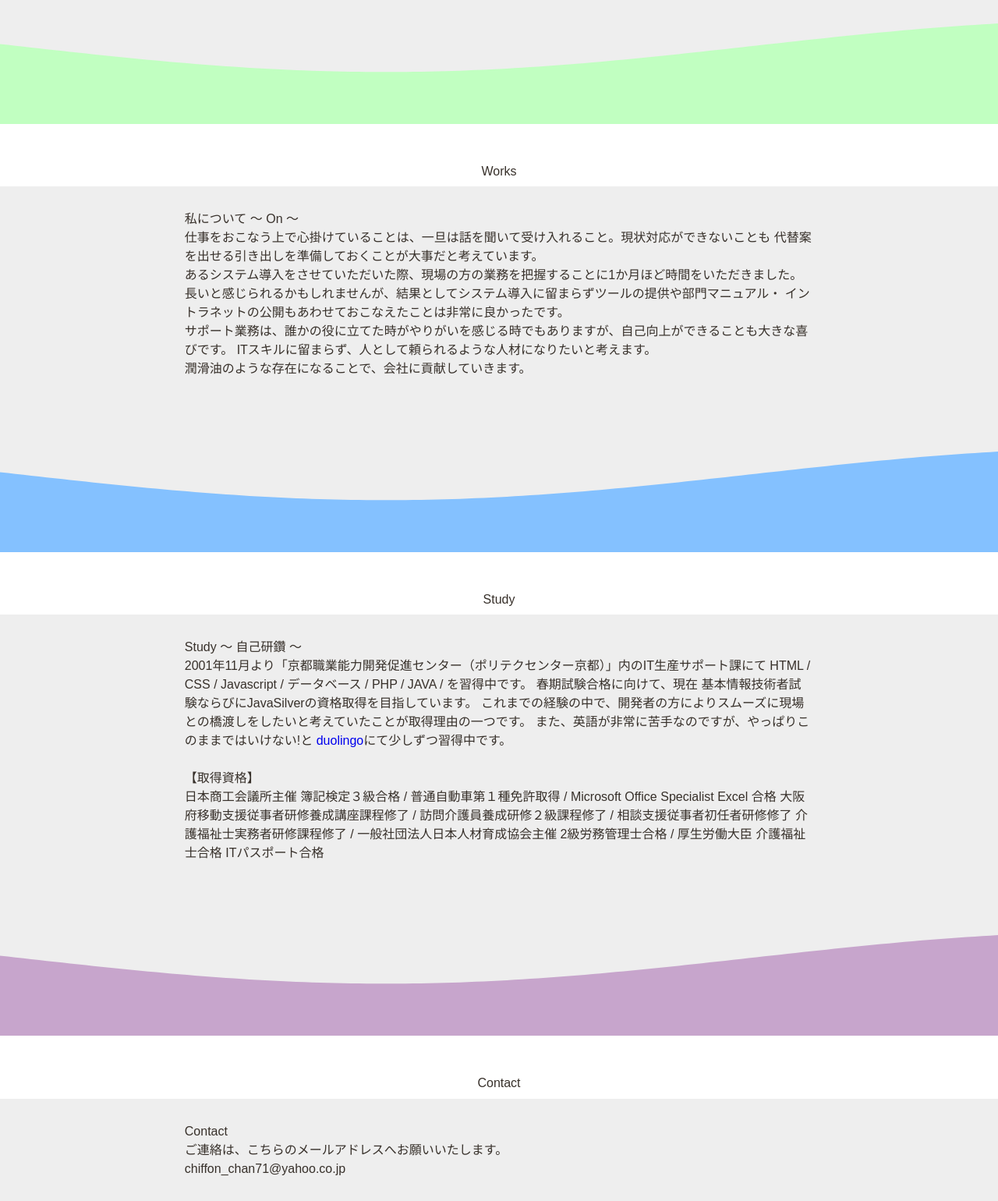
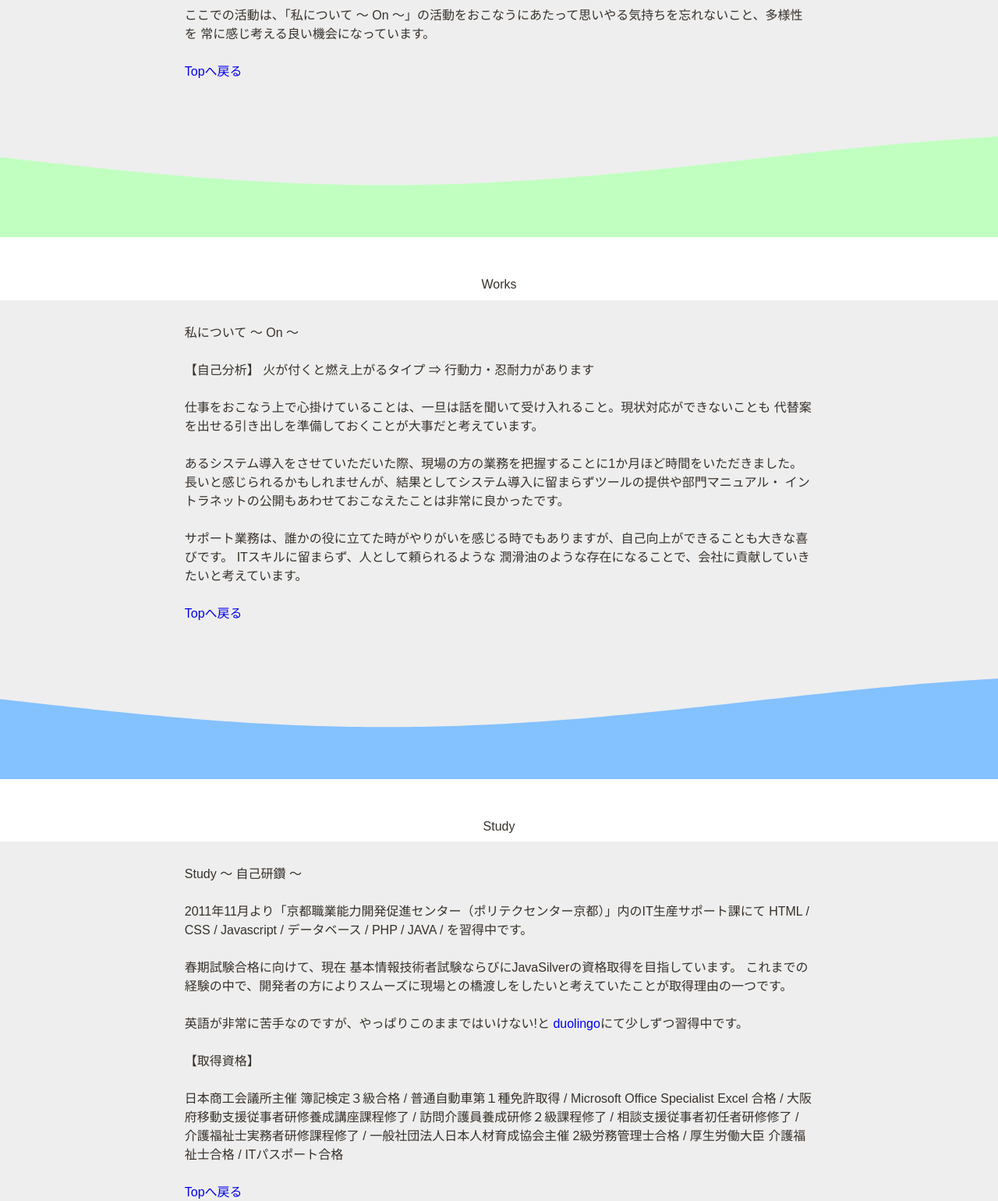
Before and after one commit to chiffon71/studyroom, a plain HTML site: page main.html in a window 1280 px wide. Shown: the part 440-1980 px from the top of the page at 78% size. Drawn offline with Linux system fonts and the light colour scheme.

Commit message:
Add files via upload

```diff
--- a/main.html
+++ b/main.html
@@ -26,26 +26,28 @@
     </nav>
 </header>
 <div id="wrapper">
-    <section id="Top">  </section>
+    <section id="Top"></section>
         <!--== About ==-->
         <section id="about">
             <h2>About</h2>
                 <div class="wave">
                     <div class="main">
-                        <p><strong>私について ～ Off ～</strong><br>
+                        <p><strong>私について ～ Off ～</strong><br><br>
                             学生時代より、ボランティア活動を継続しておこなっています。
-                            社会人になって、より幅広い活動をおこなう中で支援を受けられる方に対して安心して楽しんで
-                            過ごしていただくためにはどうすればよいのか、少しでも理解したいと思い介護福祉士の資格を取得いたしました。<br>
+                            より安心して楽しんで過ごしていただくためにはどうすればよいのかと思い、
+                            理解を深めるために介護福祉士の資格を取得いたしました。<br><br>
 
-                            実際の活動内容としては多岐に及びますが、好評なのは夏の屋外活動でのバーベキューやプール・海水浴。
-                            冬はそり滑りや宝探しゲームなどです。写真でお見せできないことが残念ですが、本当に皆さん楽しまれています。<br>
+                            代表的な活動内容として、毎回非常に好評な淡路島での海水浴とバーベキュー。
+                            冬はそり滑りや宝探しゲームなどです。障がいを持たれたご家族と支援者 20名から40名程度でおこないます。
+                            参加された方の生き生きとした表情とちょっとしたハプニングなど毎回思い出が増えます。<br><br>
 
-                            ここでの活動は、「私について ～ On ～」の活動をおこなうにあたってとても活かされています。<br>
+                            地域貢献できることを考え、社会福祉協議会のボランティアとしてイベント企画・運営をさせていただきました。
+                            参加される企業様や年齢の異なるボランティアメンバーとの交流もよい刺激です。<br><br>
 
-                            また、趣味として手芸(棒針編み)や料理・お菓子作りなどが好きです。最近は活動できていませんがジョギング
-                            をしています。小豆島マラソンや熊本マラソンに参加させていただきました。
+                            ここでの活動は、「私について ～ On ～」の活動をおこなうにあたって思いやる気持ちを忘れないこと、多様性を
+                            常に感じ考える良い機会になっています。<br><br>
+                            <a href="#Top">Topへ戻る</a>
                         </p>
-                        <a href="#Top">Topへ戻る</a>
                         <canvas id="waveCanvas"></canvas>
                     </div>
                 </div>
@@ -56,21 +58,21 @@
             <h2>Works</h2>
                 <div class="wave">
                     <div class="main">
-                        <p><strong>私について ～ On ～</strong><br>
+                        <p><strong>私について ～ On ～</strong><br><br>
+                            【自己分析】
+                            火が付くと燃え上がるタイプ ⇒ 行動力・忍耐力があります<br><br>
+
                             仕事をおこなう上で心掛けていることは、一旦は話を聞いて受け入れること。現状対応ができないことも
-                            代替案を出せる引き出しを準備しておくことが大事だと考えています。<br>
+                            代替案を出せる引き出しを準備しておくことが大事だと考えています。<br><br>
 
                             あるシステム導入をさせていただいた際、現場の方の業務を把握することに1か月ほど時間をいただきました。
                             長いと感じられるかもしれませんが、結果としてシステム導入に留まらずツールの提供や部門マニュアル・
-                            イントラネットの公開もあわせておこなえたことは非常に良かったです。<br>
+                            イントラネットの公開もあわせておこなえたことは非常に良かったです。<br><br>
 
                             サポート業務は、誰かの役に立てた時がやりがいを感じる時でもありますが、自己向上ができることも大きな喜びです。
-                            ITスキルに留まらず、人として頼られるような人材になりたいと考えます。<br>
-
-                            潤滑油のような存在になることで、会社に貢献していきます。
-
+                            ITスキルに留まらず、人として頼られるような 潤滑油のような存在になることで、会社に貢献していきたいと考えています。<br><br>
+                            <a href="#Top">Topへ戻る</a>
                         </p>
-                        <a href="#Top">Topへ戻る</a>
                         <canvas id="waveCanvas2"></canvas>
                     </div>
                 </div>
@@ -81,22 +83,22 @@
     <h2>Study</h2>
         <div class="wave">
             <div class="main">
-                <p><strong>Study ～ 自己研鑽 ～</strong><br>
-                    2001年11月より「京都職業能力開発促進センター（ポリテクセンター京都）」内のIT生産サポート課にて
-                    HTML / CSS / Javascript / データベース / PHP / JAVA / を習得中です。
+                <p><strong>Study ～ 自己研鑽 ～</strong><br><br>
+                    2011年11月より「京都職業能力開発促進センター（ポリテクセンター京都）」内のIT生産サポート課にて
+                    HTML / CSS / Javascript / データベース / PHP / JAVA / を習得中です。<br><br>
                     春期試験合格に向けて、現在 基本情報技術者試験ならびにJavaSilverの資格取得を目指しています。
-                    これまでの経験の中で、開発者の方によりスムーズに現場との橋渡しをしたいと考えていたことが取得理由の一つです。
+                    これまでの経験の中で、開発者の方によりスムーズに現場との橋渡しをしたいと考えていたことが取得理由の一つです。<br><br>
 
-                    また、英語が非常に苦手なのですが、やっぱりこのままではいけない!と
+                    英語が非常に苦手なのですが、やっぱりこのままではいけない!と
                     <a href="https://www.duolingo.com/" target="_blank">duolingo</a>にて少しずつ習得中です。<br><br>
 
-                    【取得資格】<br>
+                    【取得資格】<br><br>
                     日本商工会議所主催 簿記検定３級合格 / 普通自動車第１種免許取得 / Microsoft Office Specialist Excel 合格
-                    大阪府移動支援従事者研修養成講座課程修了 / 訪問介護員養成研修２級課程修了 / 相談支援従事者初任者研修修了
-                    介護福祉士実務者研修課程修了 / 一般社団法人日本人材育成協会主催 2級労務管理士合格 / 厚生労働大臣 介護福祉士合格
-                    ITパスポート合格
+                    / 大阪府移動支援従事者研修養成講座課程修了 / 訪問介護員養成研修２級課程修了 / 相談支援従事者初任者研修修了
+                    / 介護福祉士実務者研修課程修了 / 一般社団法人日本人材育成協会主催 2級労務管理士合格 / 厚生労働大臣 介護福祉士合格
+                    / ITパスポート合格<br><br>
+                    <a href="#Top">Topへ戻る</a>
                 </p>
-                <a href="#Top">Topへ戻る</a>
                 <canvas id="waveCanvas3"></canvas>
             </div>
         </div>
@@ -109,9 +111,9 @@
             <div class="main">
                 <p><strong>Contact</strong><br>
                     ご連絡は、こちらのメールアドレスへお願いいたします。<br>
-                    chiffon_chan71@yahoo.co.jp
+                    chiffon_chan71@yahoo.co.jp<br><br>
+                    <a href="#Top">Topへ戻る</a>
                 </p>
-                <a href="#Top">Topへ戻る</a>
                 <canvas id="waveCanvas4"></canvas>
             </div>
         </div>
```
Also changed, not shown: index.html (+3 -3 lines).
